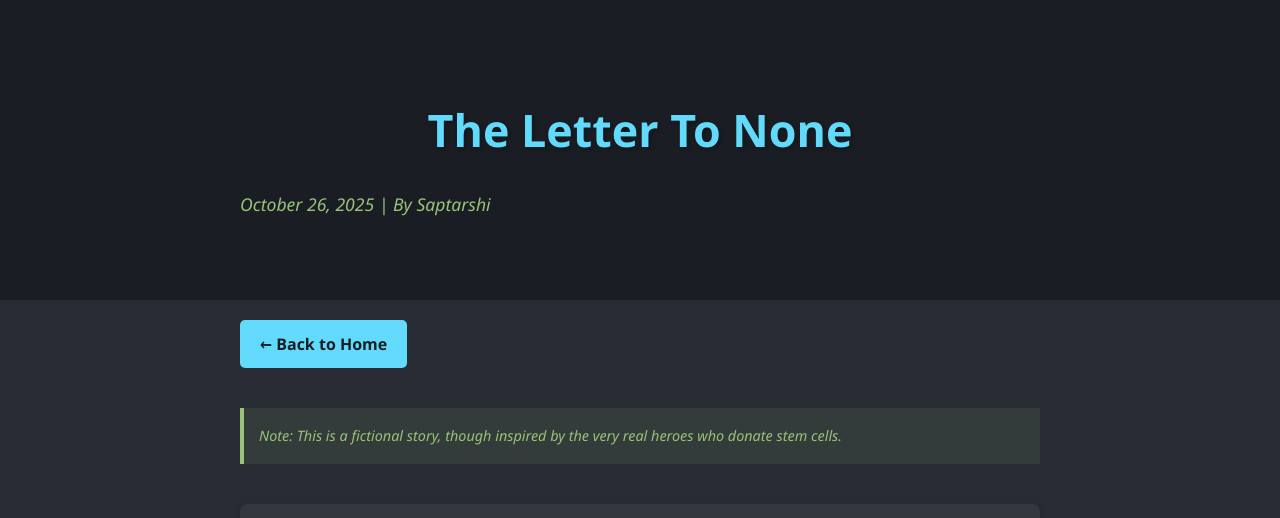
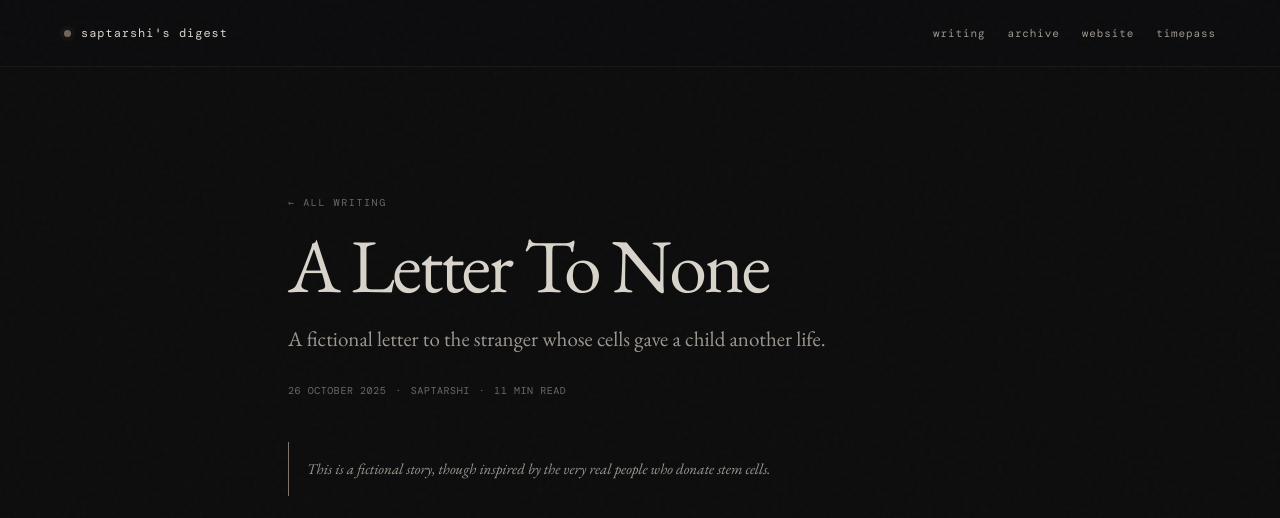
Before and after one commit to saptarshihalder/blog, a Jekyll site: the page built from blog3.html, in a window 1280 px wide and 1400 px high. Shown: the top 518 px of the window. Built offline with Jekyll 4.4.1, drawn with Linux system fonts in a browser that asks for light colours; some web fonts are replaced; some of the changed text lies outside the part shown; grey boxes are pictures that could not be loaded.

Commit message:
Move fictional letter onto shared Jekyll post layout

```diff
--- a/blog3.html
+++ b/blog3.html
@@ -1,171 +1,14 @@
-<!DOCTYPE html>
-<html lang="en">
-<head>
-    <meta charset="UTF-8">
-    <meta name="viewport" content="width=device-width, initial-scale=1.0">
-    <title>The Letter To None</title>
-    <style>
-        :root {
-            --primary-color: #61dafb;
-            --secondary-color: #1a1e24;
-            --text-color: #e6e6e6;
-            --accent-color: #98c379;
-            --background-color: #282c34;
-            --button-color: #61dafb;
-            --button-text-color: #1a1e24;
-        }
+---
+layout: post
+title: "A Letter To None"
+date: 2025-10-26
+author: Saptarshi
+reading_time: "11 min read"
+subtitle: "A fictional letter to the stranger whose cells gave a child another life."
+note: "This is a fictional story, though inspired by the very real people who donate stem cells."
+---
+<p>Dear Stranger,</p>
 
-        body {
-            font-family: 'Segoe UI', Tahoma, Geneva, Verdana, sans-serif;
-            background-color: var(--background-color);
-            color: var(--text-color);
-            line-height: 1.8;
-            margin: 0;
-            padding: 0;
-        }
-
-        .container {
-            max-width: 800px;
-            margin: 0 auto;
-            padding: 20px;
-        }
-
-        header {
-            background-color: var(--secondary-color);
-            padding: 40px 0;
-            text-align: center;
-            box-shadow: 0 2px 4px rgba(0,0,0,0.1);
-        }
-
-        h1 {
-            color: var(--primary-color);
-            font-size: 2.8em;
-            margin-bottom: 10px;
-            text-shadow: 2px 2px 4px rgba(0,0,0,0.3);
-        }
-
-        .meta {
-            color: var(--accent-color);
-            font-style: italic;
-            font-size: 1.1em;
-        }
-
-        .content {
-            margin-top: 40px;
-            background-color: rgba(255, 255, 255, 0.05);
-            padding: 30px;
-            border-radius: 8px;
-            box-shadow: 0 0 10px rgba(0,0,0,0.1);
-        }
-
-        img {
-            max-width: 100%;
-            height: auto;
-            border-radius: 8px;
-            margin: 30px 0;
-            box-shadow: 0 4px 8px rgba(0,0,0,0.2);
-        }
-
-        p {
-            margin-bottom: 18px;
-            text-align: left;
-            text-indent: 0;
-            line-height: 1.9;
-        }
-
-        .letter-greeting {
-            margin-bottom: 35px;
-            font-size: 1.05em;
-        }
-
-        .letter-body {
-            margin-left: 0;
-        }
-
-        .letter-ending {
-            margin-top: 50px;
-            margin-left: 0;
-        }
-
-        .signature {
-            margin-top: 30px;
-            font-style: italic;
-            color: var(--accent-color);
-            text-align: right;
-        }
-
-        a {
-            color: var(--accent-color);
-            text-decoration: none;
-            transition: color 0.3s ease;
-        }
-
-        a:hover {
-            color: var(--primary-color);
-            text-decoration: underline;
-        }
-
-        .back-button {
-            display: inline-block;
-            padding: 10px 20px;
-            background-color: var(--button-color);
-            color: var(--button-text-color);
-            text-decoration: none;
-            font-weight: bold;
-            border-radius: 5px;
-            transition: background-color 0.3s ease;
-            margin-bottom: 20px;
-        }
-
-        .back-button:hover {
-            background-color: var(--primary-color);
-            color: var(--secondary-color);
-        }
-
-        .disclaimer {
-            background-color: rgba(152, 195, 121, 0.1);
-            border-left: 4px solid var(--accent-color);
-            padding: 15px;
-            margin: 20px 0;
-            font-size: 0.9em;
-            font-style: italic;
-            color: var(--accent-color);
-        }
-
-        @media (max-width: 600px) {
-            .container {
-                padding: 10px;
-            }
-
-            h1 {
-                font-size: 2.2em;
-            }
-
-            .content {
-                padding: 20px;
-            }
-        }
-    </style>
-</head>
-<body>
-    <header>
-        <div class="container">
-            <h1>The Letter To None</h1>
-            <p class="meta">October 26, 2025 | By Saptarshi</p>
-        </div>
-    </header>
-
-    <main class="container">
-        <a href="index.html" class="back-button">← Back to Home</a>
-        <div class="disclaimer">
-            Note: This is a fictional story, though inspired by the very real heroes who donate stem cells.
-        </div>
-        <article class="content">
-            <div class="letter-greeting">
-                <p>Dear Stranger,</p>
-            </div>
-
-            <div class="letter-body">
 <p>I don't know your name. I'm not allowed to. Not yet, anyway. Maybe not ever.</p>
 
 <p>But I need to write this down, even if you never read it. Even if it just goes into the void. Because two years have passed and I still don't know how to carry this gratitude. It's too big. It spills over. It keeps me up at night.</p>
@@ -183,9 +26,7 @@
 <p>Ten million. Can you imagine? Ten million people who'd checked a box somewhere, someday, that said yes, I'll help if I'm needed. That felt like enough. That felt like safety.</p>
 
 <p>But they searched for three months, and found one match.</p>
-
 <p>One.</p>
-
 <p>You.</p>
 
 <p>Out of ten million people on this planet, only you. Your cells, your genetic code, your specific cellular signature. It was the only one that could save her.</p>
@@ -207,7 +48,6 @@
 <p>I met a mother in the hallway once. She'd been sleeping on a mat beside her son's bed for three weeks. Her hair was unwashed. Her eyes were hollow. She said, "You'll get used to it."</p>
 
 <p>I thought, No way. Not us. We're not going to be here that long.</p>
-
 <p>Famous last words.</p>
 
 <p>The day of the transplant, they brought your stem cells in a bag. This tiny, ordinary looking bag, like a juice box. And I remember thinking, That's it? That's what everything hangs on? It looked so unremarkable for something that meant the difference between my daughter living and dying.</p>
@@ -252,18 +92,15 @@
 
 <p>She's learning to write her letters now. She can do five so far: R-I-T-U-U.</p>
 
-                <img src="https://github.com/saptarshihalder/blog/blob/main/iris-story.png?raw=true" alt="A mother and child with fireflies" />
+<img src="{{ '/iris-story.png' | relative_url }}" alt="A mother and child with fireflies">
 
 <p>I asked her about that last one. "That's not in your name, baby."</p>
 
 <p>She looked at me like I was being very silly. "That's for Uncle, Mama. U is for Uncle. The one who helped me."</p>
 
 <p>Yes, you said you will help.</p>
-
 <p>Yes, you promised you would show up.</p>
-
 <p>Yes, even for a stranger's child.</p>
-
 <p>Yes, even when it's hard.</p>
 
 <p>That one, yes, became her U. The letter she writes for her uncle, her hero.</p>
@@ -271,9 +108,7 @@
 <p>I don't know if you have kids. I don't know what you had to rearrange in your life to donate. I don't know if it hurt, or if you were scared, or if you told everyone or kept it quiet like a secret.</p>
 
 <p>But I know this. You are the reason my daughter is alive.</p>
-
 <p>You are the reason I get to watch her grow up.</p>
-
 <p>You are the reason our family didn't shatter into a million pieces.</p>
 
 <p>They said one in ten million. Those were the odds.</p>
@@ -285,28 +120,16 @@
 <p>She's here because you exist.</p>
 
 <p>There will never be enough ways to say thank you. But I'm going to spend the rest of my life trying.</p>
-            </div>
 
-            <div class="letter-ending">
+<div class="story-break">· · ·</div>
+
 <p>Thank you for saying yes.</p>
-
 <p>Thank you for showing up.</p>
-
 <p>Thank you for being the kind of person who helps strangers.</p>
-
 <p>Thank you for every tomorrow we get to have.</p>
-
 <p>Thank you for my daughter's life.</p>
-
 <p>Thank you.</p>
-
 <p>Thank you.</p>
-
 <p>Thank you.</p>
 
 <p class="signature">A grateful parent</p>
-            </div>
-        </article>
-    </main>
-</body>
-</html>
```
Lines whose indentation alone changed are shown as unchanged.
